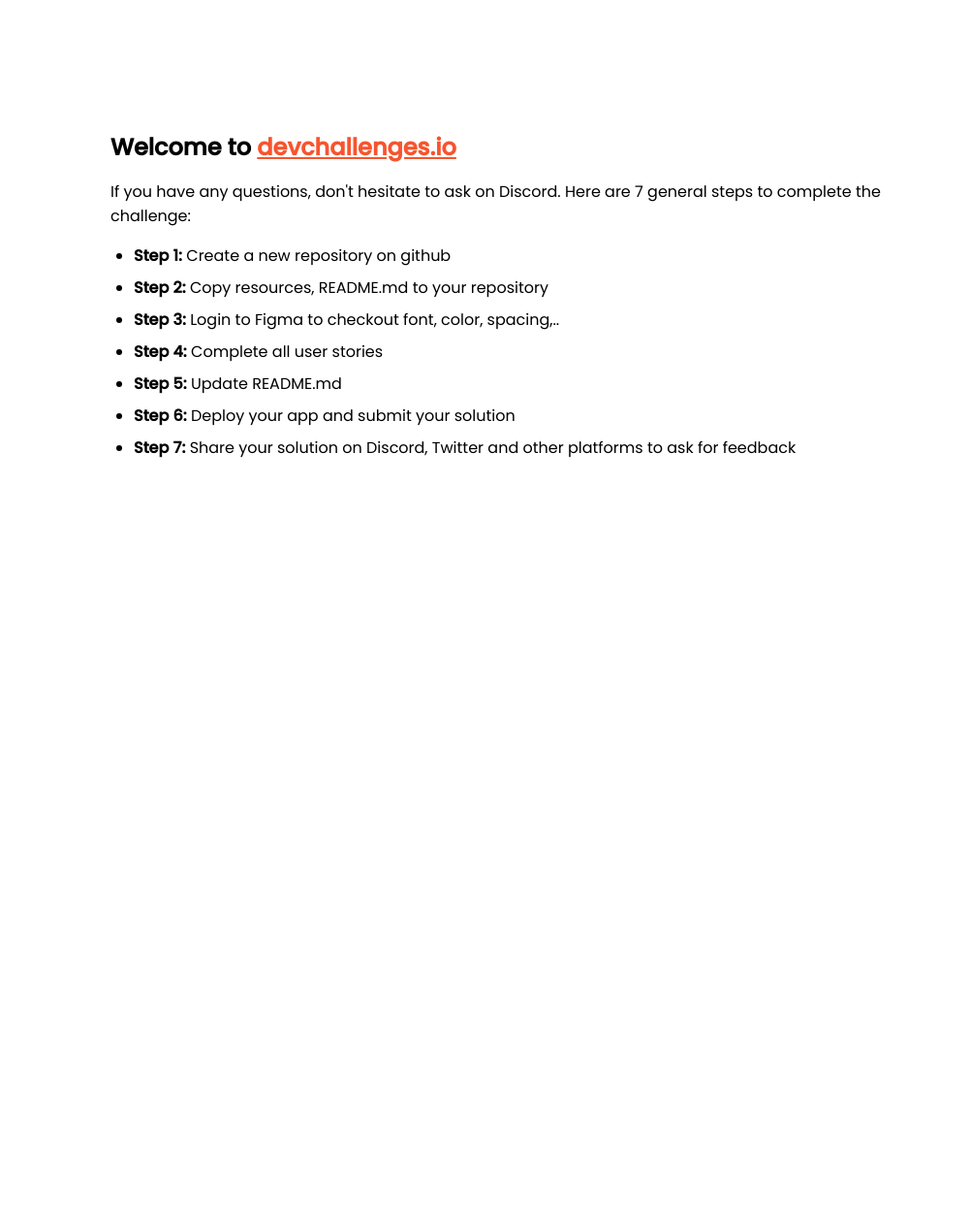
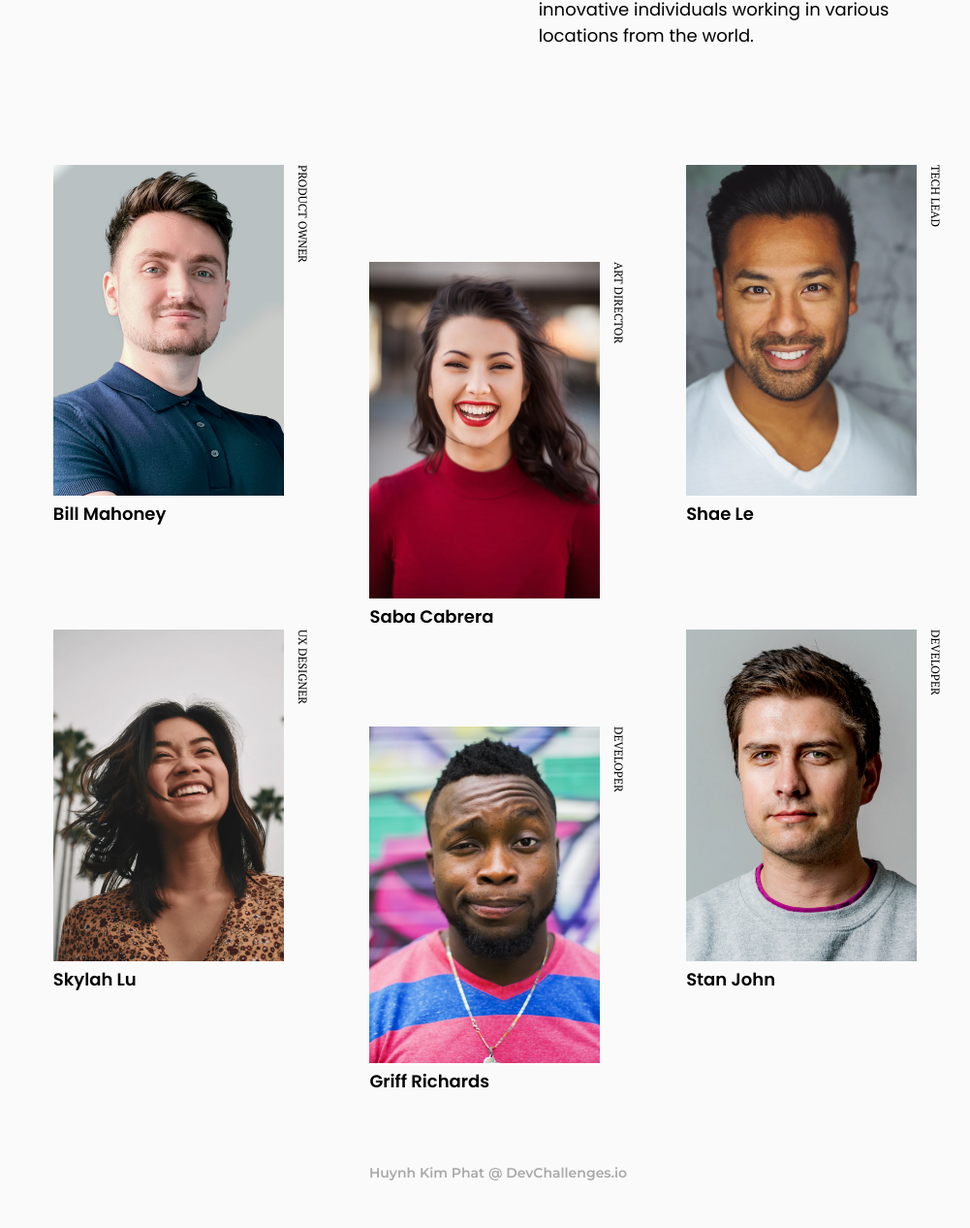
Before and after one commit to Huynhkimphat/my-team-page-devchallenge.io-, a plain HTML site: page index.html in a window 1280 px wide. Shown: the part 106-1372 px from the top of the page at 97% size, without its empty margins (126-1127 px from the left). Before the commit the page ends 800 px from the top, so only its background shows below. Drawn offline with Linux system fonts and the light colour scheme.

Commit message:
add project

```diff
--- /dev/null
+++ b/assets/css/style.css
@@ -0,0 +1,183 @@
+* {
+    box-sizing: border-box;
+    margin: 0;
+    padding: 0;
+}
+
+html {
+    font-family: 'Poppins', sans-serif;
+    font-size: 10px;
+    background-color: #fafafa;
+}
+
+.container {
+    margin: auto;
+    max-width: 1440px;
+}
+
+
+/* Header */
+
+.container .header {
+    display: flex;
+    justify-content: space-around;
+    padding: 48px;
+}
+
+.container .header h1 {
+    font-family: 'PT Serif', serif;
+    font-size: 3.6rem;
+}
+
+.container .header .text {
+    max-width: 440px;
+    font-size: 1.8rem;
+}
+
+.container .header .text h2 {
+    font-size: 1.8rem;
+    font-weight: 600;
+    text-transform: uppercase;
+}
+
+
+/* Images */
+
+.container .images {
+    display: grid;
+    grid-template-columns: repeat(3, 1fr);
+    justify-items: center;
+    padding: 72px 150px;
+}
+
+.container .images .image {
+    position: relative;
+    width: 265px;
+}
+
+.container .images .image:nth-child(3n + 2) {
+    margin-top: 100px;
+}
+
+.container .images .image img {
+    width: 238px;
+}
+
+.container .images .image .job {
+    position: absolute;
+    right: 0;
+    font-family: 'PT Serif', serif;
+    font-size: 1.2rem;
+    font-weight: 400;
+    text-transform: uppercase;
+    writing-mode: vertical-rl;
+}
+
+.container .images .image .name {
+    font-weight: 600;
+    font-size: 1.8rem;
+}
+
+footer {
+    margin-bottom: 48px;
+    font-family: 'Montserrat', sans-serif;
+    font-weight: 600;
+    font-size: 1.4rem;
+    text-align: center;
+    color: #a9a9a9;
+}
+
+footer a {
+    text-decoration: none;
+    color: #a9a9a9;
+}
+
+footer a:hover {
+    color: #000;
+    transition: all 0.3s;
+}
+
+@media (max-width: 1024px) {
+    .container .images {
+        padding: 56px;
+    }
+}
+
+@media (max-width: 768px) {
+    .container .header {
+        flex-direction: column;
+        margin: 0 36px;
+    }
+    .container .header .text h2 {
+        margin-top: 38px;
+        margin-bottom: 10px;
+    }
+    .container .images {
+        grid-template-columns: repeat(2, 1fr);
+        padding: 48px;
+    }
+    .container .images .image:nth-child(3n + 2) {
+        margin-top: unset;
+    }
+    .container .images .image:nth-child(odd) {
+        row-gap: 64px;
+    }
+    .container .images .image:nth-child(even) {
+        margin-top: 64px;
+    }
+}
+
+@media (max-width: 475px) {
+    .container .header {
+        margin: 0;
+        padding: 24px;
+    }
+    .container .header .text {
+        max-width: 333px;
+    }
+    .container .header .text p {
+        font-size: 1.4rem;
+    }
+    .container .images {
+        margin-bottom: 24px;
+        padding: 24px;
+    }
+    .container .images .image {
+        width: 154px;
+    }
+    .container .images .image img {
+        width: 138px;
+    }
+    .container .images .image .job {
+        font-size: 1rem;
+    }
+    .container .images .image .name {
+        font-size: 1.4rem;
+    }
+}
+
+@media (max-width: 375px) {
+    .container .header,
+    .container .images {
+        padding: 12px;
+    }
+}
+
+@media (max-width: 320px) {
+    .container .header h1 {
+        font-size: 3.2rem;
+    }
+    .container .images {
+        column-gap: 12px;
+    }
+    .container .images .image {
+        width: 142px;
+    }
+    .container .images .image img {
+        width: 128px;
+    }
+    footer {
+        margin-bottom: 32px;
+        font-size: 1.2rem;
+    }
+}
--- a/index.html
+++ b/index.html
@@ -1,95 +1,64 @@
 <!DOCTYPE html>
 <html lang="en">
-  <head>
-    <meta charset="utf-8" />
-    <meta
-      name="viewport"
-      content="width=device-width, initial-scale=1,
-  maximum-scale=5"
-    />
 
-    <link rel="icon" href="devchallenges.png" />
+<head>
+    <meta charset="UTF-8" />
+    <meta name="viewport" content="width=device-width, initial-scale=1.0" />
+    <title>Team Page Challenge</title>
+    <link href="https://fonts.googleapis.com/css2?family=Montserrat:wght@600&family=PT+Serif:wght@400;700&family=Poppins:wght@400;600&display=swap" rel="stylesheet" />
+    <link rel="stylesheet" href="./assets/css/style.css" />
+</head>
 
-    <link
-      rel="shortcut icon"
-      type="image/x-icon"
-      href="https://devchallenges.io/"
-    />
+<body>
+    <div class="container">
+        <div class="header">
+            <h1>The creative crew</h1>
+            <div class="text">
+                <h2>Who we are</h2>
+                <p>
+                    We are team of creatively diverse. driven. innovative individuals working in various locations from the world.
+                </p>
+            </div>
+        </div>
 
-    <link
-      href="https://fonts.googleapis.com/css2?family=Poppins:wght@400;500&display=swap"
-      rel="stylesheet"
-    />
+        <div class="images">
+            <div class="image">
+                <p class="job">Product owner</p>
+                <img src="./assets/images/photo1.png" alt="Photo 1" />
+                <p class="name">Bill Mahoney</p>
+            </div>
+            <div class="image">
+                <p class="job">Art director</p>
+                <img src="./assets/images/photo2.png" alt="Photo 2" />
+                <p class="name">Saba Cabrera</p>
+            </div>
+            <div class="image">
+                <p class="job">Tech Lead</p>
+                <img src="./assets/images/photo3.png" alt="Photo 3" />
+                <p class="name">Shae Le</p>
+            </div>
+            <div class="image">
+                <p class="job">UX Designer</p>
+                <img src="./assets/images/photo4.png" alt="Photo 4" />
+                <p class="name">Skylah Lu</p>
+            </div>
+            <div class="image">
+                <p class="job">Developer</p>
+                <img src="./assets/images/photo5.png" alt="Photo 5" />
+                <p class="name">Griff Richards</p>
+            </div>
+            <div class="image">
+                <p class="job">Developer</p>
+                <img src="./assets/images/photo6.png" alt="Photo 6" />
+                <p class="name">Stan John</p>
+            </div>
+        </div>
+    </div>
 
-    <title>Devchallenges</title>
-
-    <style>
-      body {
-        font-family: "Poppins", sans-serif;
-      }
-
-      ul {
-        padding-left: 24px;
-      }
-
-      li {
-        margin-bottom: 8px;
-      }
-
-      .welcome {
-        max-width: 800px;
-        margin: 0 auto;
-      }
-
-      .welcome-text {
-        margin-top: 30vh;
-        font-weight: 500;
-      }
-
-      .welcome-text p {
-        font-size: 1rem;
-        font-weight: 400;
-      }
-
-      .welcome-text h1 {
-        font-size: 1.5rem;
-      }
-
-      .welcome-text a {
-        color: #f7542e;
-      }
-    </style>
-  </head>
-  <body>
-    <div class="welcome">
-      <div class="welcome-text">
-        <h1>
-          Welcome to
-          <a href="https://devchallenges.io/" target="_blank"
-            >devchallenges.io</a
-          >
-        </h1>
-
-        <p>
-          If you have any questions, don't hesitate to ask on Discord. Here are
-          7 general steps to complete the challenge:
-        </p>
-      </div>
-
-      <ul>
-        <li><b>Step 1:</b> Create a new repository on github</li>
-        <li><b>Step 2:</b> Copy resources, README.md to your repository</li>
-        <li>
-          <b>Step 3:</b> Login to Figma to checkout font, color, spacing,..
-        </li>
-        <li><b>Step 4:</b> Complete all user stories</li>
-        <li><b>Step 5:</b> Update README.md</li>
-        <li><b>Step 6:</b> Deploy your app and submit your solution</li>
-        <li>
-          <b>Step 7:</b> Share your solution on Discord, Twitter and other
-          platforms to ask for feedback
-        </li>
-      </ul>
-    </div>
-  </body>
+    <footer>
+        <a href="https://github.com/Huynhkimphat" target="_blank">Huynh Kim Phat</a
+            >
+            @ DevChallenges.io
+        </footer>
+    </body>
 </html>
```
Also changed, not shown: 1 other file.
